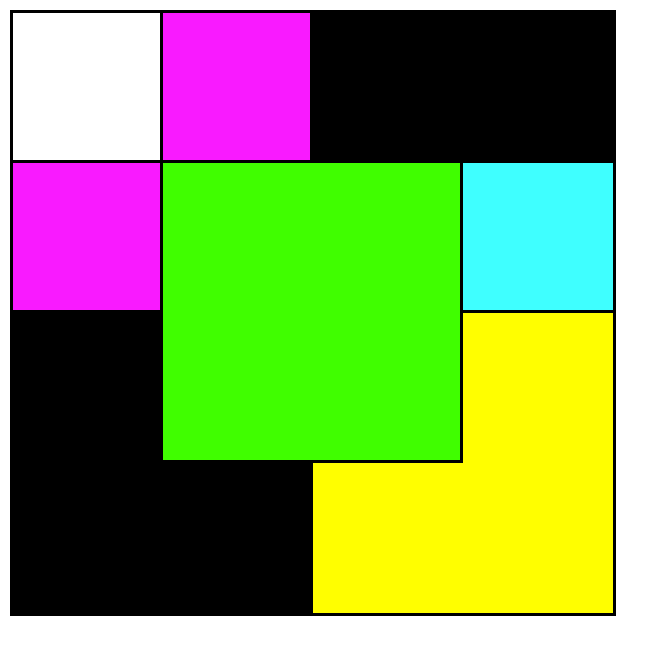
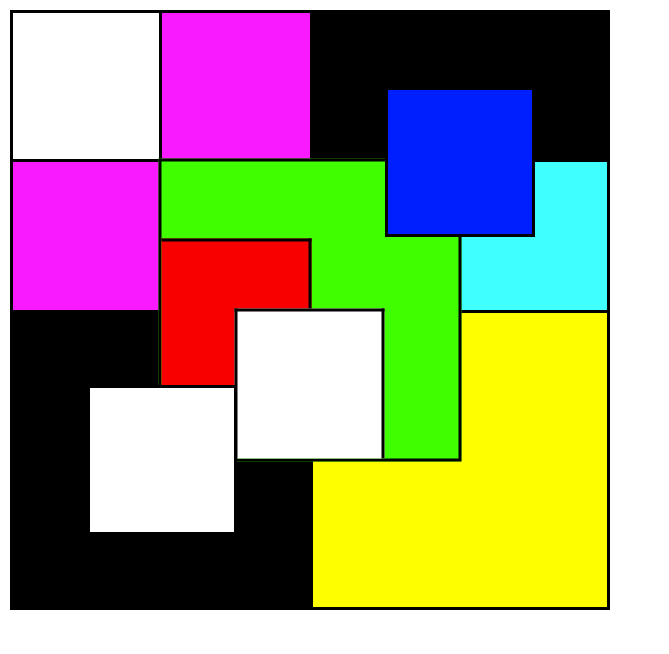
Before and after one commit to ohwowoAo/FrontEndTest, a React (Create React App) app: page / in a window 1280 px wide. Shown: the top 654 px of the page, without its empty margins (0-669 px from the left). Built offline with nearby package versions, Linux system fonts and the light colour scheme.

Commit message:
Feat : 테스트 과제 작업

```diff
--- a/src/App.js
+++ b/src/App.js
@@ -1,30 +1,32 @@
 import React from "react";
 import styled from "styled-components";
+
+const borderStyle = "3px solid #000";
 
 const App = () => {
   return (
     <Wrapper>
       <Contents>
-        <Box className="white"></Box>
-        <Box className="pink"></Box>
-        <Box className="black"></Box>
-        <Box className="black noBorR"></Box>
-        {/* <WhiteBox></WhiteBox>
-        <PinkBox></PinkBox>
-        <BlackBox></BlackBox>
-        <BlackBox></BlackBox> */}
-        <Box className="pink"></Box>
-        <Box className="green noBorB noBorR"></Box>
-        <Box className="green noBorB"></Box>
-        <Box className="skyblue noBorR"></Box>
-        <Box className="black"></Box>
-        <Box className="green noBorR"></Box>
-        <Box className="green"></Box>
-        <Box className="yellow noBorR noBorB"></Box>
-        <Box className="black noBorB"></Box>
-        <Box className="black noBorB"></Box>
-        <Box className="yellow noBorR noBorB"></Box>
-        <Box className="yellow noBorR noBorB"></Box>
+        <BoxWrap className="noBorR noBorB">
+          <Box className="white"></Box>
+          <Box className="pink noBorR"></Box>
+          <Box className="pink noBorB"></Box>
+        </BoxWrap>
+        <BoxWrap className="noBorB">
+          <Box className="black"></Box>
+          <Box className="black noBorR"></Box>
+          <Box className="black"></Box>
+          <Box className="skyblue noBorB noBorR"></Box>
+          <ChildBox className="blue"></ChildBox>
+        </BoxWrap>
+        <BoxWrap className="black noBorR">
+          <ChildBox className="white"></ChildBox>
+        </BoxWrap>
+        <BoxWrap className="yellow"></BoxWrap>
+        <CenterBox>
+          <CenterRedBox></CenterRedBox>
+          <CenterWhiteBox></CenterWhiteBox>
+        </CenterBox>
       </Contents>
     </Wrapper>
   );
@@ -34,46 +36,95 @@ export default App;
 
 const Wrapper = styled.div``;
 const Contents = styled.div`
+  position: relative;
   width: 600px;
   height: 600px;
   margin: 10px;
-  border: 3px solid #000;
   font-size: 0;
+  display: grid;
+  grid-template-columns: repeat(2, 1fr);
+  grid-template-rows: repeat(2, 1fr);
 `;
+const CenterBox = styled.div`
+  position: absolute;
+  top: 50%;
+  left: 50%;
+  transform: translate(-50%, -50%);
+  width: calc(100% / 2 - 3px);
+  height: calc(100% / 2 - 3px);
+  border: ${borderStyle};
+  background-color: #40fe00;
+`;
+const CenterRedBox = styled.div`
+  position: absolute;
+  bottom: 70px;
+  left: 0;
+  z-index: 1;
+  width: 150px;
+  height: 150px;
+  box-sizing: border-box;
+  border-top: ${borderStyle};
+  border-right: ${borderStyle};
+  background-color: #f90000;
+`;
+const CenterWhiteBox = styled.div`
+  position: absolute;
+  bottom: 0;
+  left: 73px;
+  z-index: 1;
+  width: 150px;
+  height: 150px;
+  box-sizing: border-box;
+  border: ${borderStyle};
+  border-bottom: none;
+  background-color: #fff;
+`;
+const BoxWrap = styled.div`
+  position: relative;
+  display: grid;
+  grid-template-columns: repeat(2, 1fr);
+  grid-template-rows: repeat(2, 1fr);
+  box-sizing: border-box;
+  border: ${borderStyle};
+  border-right: ${(props) =>
+    props.className && props.className.includes("noBorR")
+      ? "initial"
+      : borderStyle};
+  border-bottom: ${(props) =>
+    props.className && props.className.includes("noBorB")
+      ? "initial"
+      : borderStyle};
+  background-color: ${(props) => getBackgroundColor(props.className)};
+`;
+
 const Box = styled.div`
-  width: calc(100% / 4);
-  height: calc(100% / 4);
-  display: inline-block;
   box-sizing: border-box;
-  background-color: ${(props) =>
-    props.className.includes("white")
-      ? "#fff"
-      : props.className.includes("black")
-      ? "#000"
-      : props.className.includes("pink")
-      ? "#f91aff"
-      : props.className.includes("green")
-      ? "#40fe00"
-      : props.className.includes("skyblue")
-      ? "#3fffff"
-      : props.className.includes("yellow")
-      ? "#fffe00"
-      : "initial"};
-  /* border-right: ${(props) =>
-    props.className.includes("borR") ? "2px solid #000" : "initial"}; */
   border-right: ${(props) =>
-    props.className.includes("noBorR") ? "initial" : "3px solid #000"};
+    props.className.includes("noBorR") ? "initial" : borderStyle};
   border-bottom: ${(props) =>
-    props.className.includes("noBorB") ? "initial" : "3px solid #000"};
+    props.className.includes("noBorB") ? "initial" : borderStyle};
+  background-color: ${(props) => getBackgroundColor(props.className)};
 `;
-// const WhiteBox = styled.div`
-//   background-color: #fff;
-// `;
-// const PinkBox = styled.div`
-//   background-color: #f91aff;
-// `;
-// const BlackBox = styled.div`
-//   width: calc(100% / 4);
-//   height: calc(100% / 4);
-//   background-color: #000;
-// `;
+
+const ChildBox = styled.div`
+  position: absolute;
+  top: 50%;
+  left: 50%;
+  transform: translate(-50%, -50%);
+  z-index: 1;
+  width: 150px;
+  height: 150px;
+  box-sizing: border-box;
+  border: ${borderStyle};
+  background-color: ${(props) => getBackgroundColor(props.className)};
+`;
+const getBackgroundColor = (className) => {
+  if (className.includes("white")) return "#fff";
+  if (className.includes("black")) return "#000";
+  if (className.includes("pink")) return "#f91aff";
+  if (className.includes("green")) return "#40fe00";
+  if (className.includes("skyblue")) return "#3fffff";
+  if (className.includes("yellow")) return "#fffe00";
+  if (className.includes("blue")) return "#001fff";
+  return "initial";
+};
```
